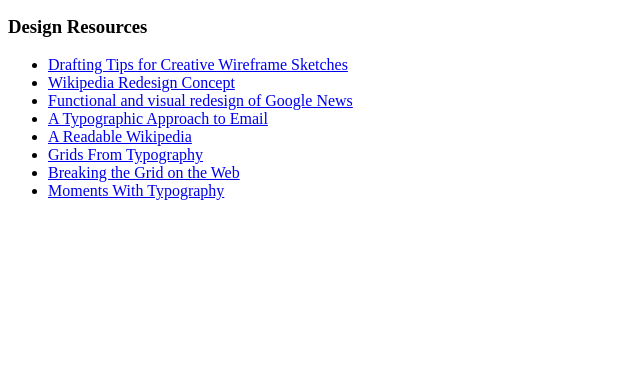
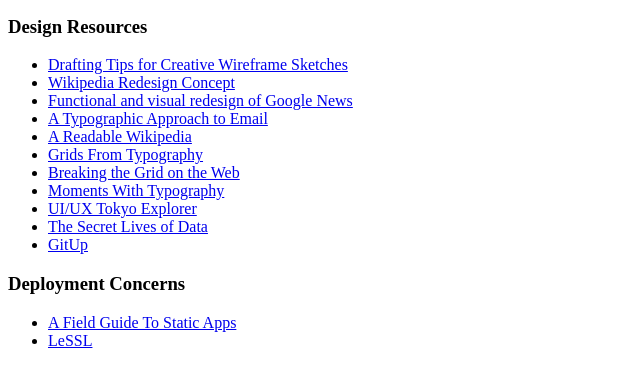
Before and after one commit to vinsonchuong/blog, a website: page content/the-making-of/index.html in a window 1280 px wide. Shown: the part 76-460 px from the top of the page, without its empty margins (0-640 px from the left). Drawn offline with Linux system fonts and the light colour scheme.

Commit message:
Add more topics

```diff
--- a/content/the-making-of/index.html
+++ b/content/the-making-of/index.html
@@ -18,6 +18,17 @@
       <li><a href="http://blog.weare1910.com/post/72755990718/grids-from-typography">Grids From Typography</a></li>
       <li><a href="http://abduzeedo.com/breaking-grid-web">Breaking the Grid on the Web</a></li>
       <li><a href="http://www.moments-with-typography.com/">Moments With Typography</a></li>
+      <li><a href="http://abduzeedo.com/uiux-tokyo-explorer">UI/UX Tokyo Explorer</a></li>
+      <li><a href="http://thesecretlivesofdata.com/">The Secret Lives of Data</a></li>
+      <li><a href="http://gitup.co/">GitUp</a></li>
+    </ul>
+  </section>
+
+  <section>
+    <h1>Deployment Concerns</h1>
+    <ul>
+      <li><a href="https://staticapps.org/">A Field Guide To Static Apps</a></li>
+      <li><a href="https://github.com/tobiasfeistmantl/LeSSL">LeSSL</a></li>
     </ul>
   </section>
 </article>
--- a/index.js
+++ /dev/null
@@ -1 +0,0 @@
-import 'webcomponents.js';
```
Also changed, not shown: content/expressing-tests/index.html (added, +25 -0 lines).
